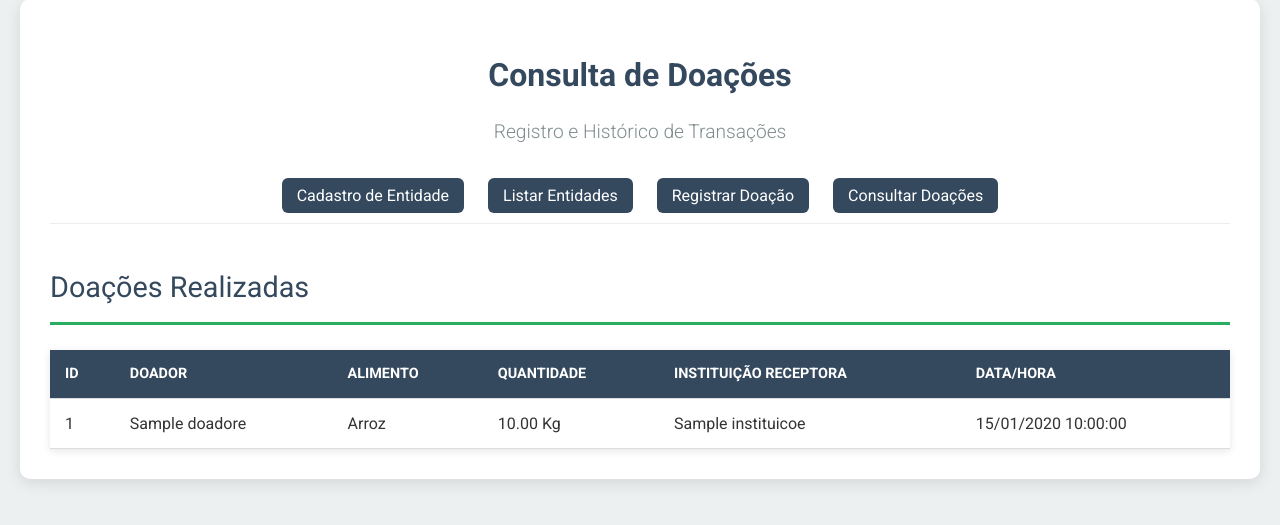
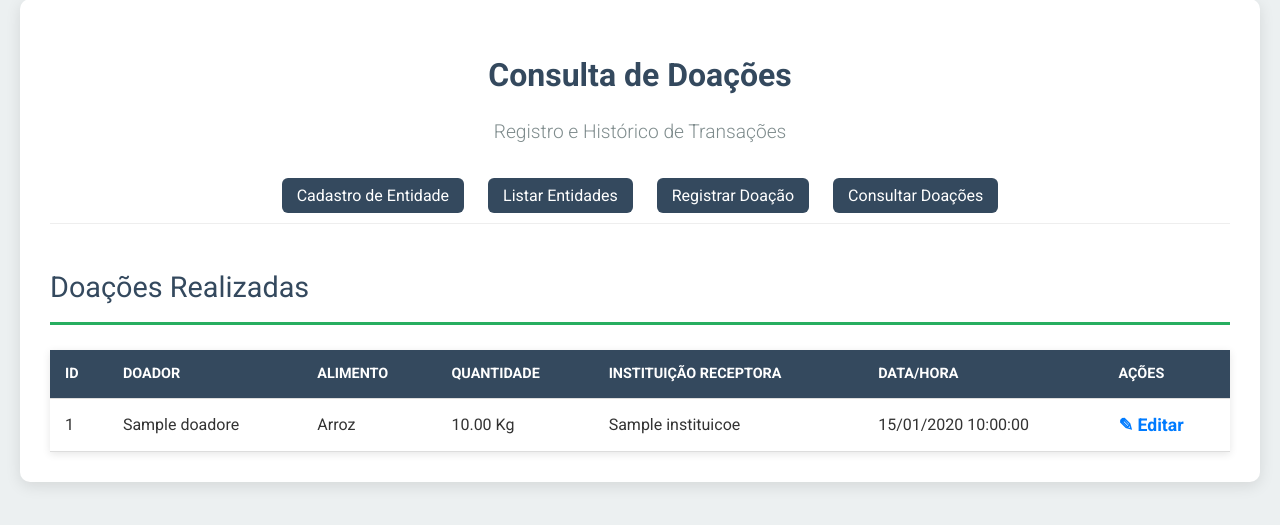
Before and after one commit to guilhermetofoli/banco-de-alimentos-AEP, a PHP site: page /listar_doacoes.php in a window 1280 px wide. Shown: the part 51-576 px from the top of the page. Run offline with PHP 8.4, Linux system fonts and the light colour scheme; data comes from the database, SQL or seed files in the repository; tables that the repository leaves empty hold one stand-in row (values such as "Sample post").

Commit message:
Adicionado lápis para edição da doação frontend

```diff
--- a/listar_doacoes.php
+++ b/listar_doacoes.php
@@ -191,6 +191,7 @@ mysqli_close($conexao);
                         <th>Quantidade</th>
                         <th>Instituição Receptora</th>
                         <th>Data/Hora</th>
+                        <th>Ações</th>
                     </tr>
                 </thead>
                 <tbody>
@@ -202,6 +203,15 @@ mysqli_close($conexao);
                             <td><?php echo htmlspecialchars($doacao['quantidade'] . ' ' . $doacao['unidade_medida']); ?></td>
                             <td><?php echo htmlspecialchars($doacao['nome_instituicao']); ?></td>
                             <td><?php echo date('d/m/Y H:i:s', strtotime($doacao['data_hora_doacao'])); ?></td>
+
+                            <td>
+                                <a href="editar_doacao.php?id=<?php echo $doacao['id_doacao']; ?>"
+                                   style="color: #007bff; text-decoration: none; font-weight: bold; font-size: 1.1em;"
+                                   title="Editar Doação #<?php echo $doacao['id_doacao']; ?>">
+                                    &#x270E; Editar
+                                </a>
+                            </td>
+
                         </tr>
                     <?php endforeach; ?>
                 </tbody>
```
